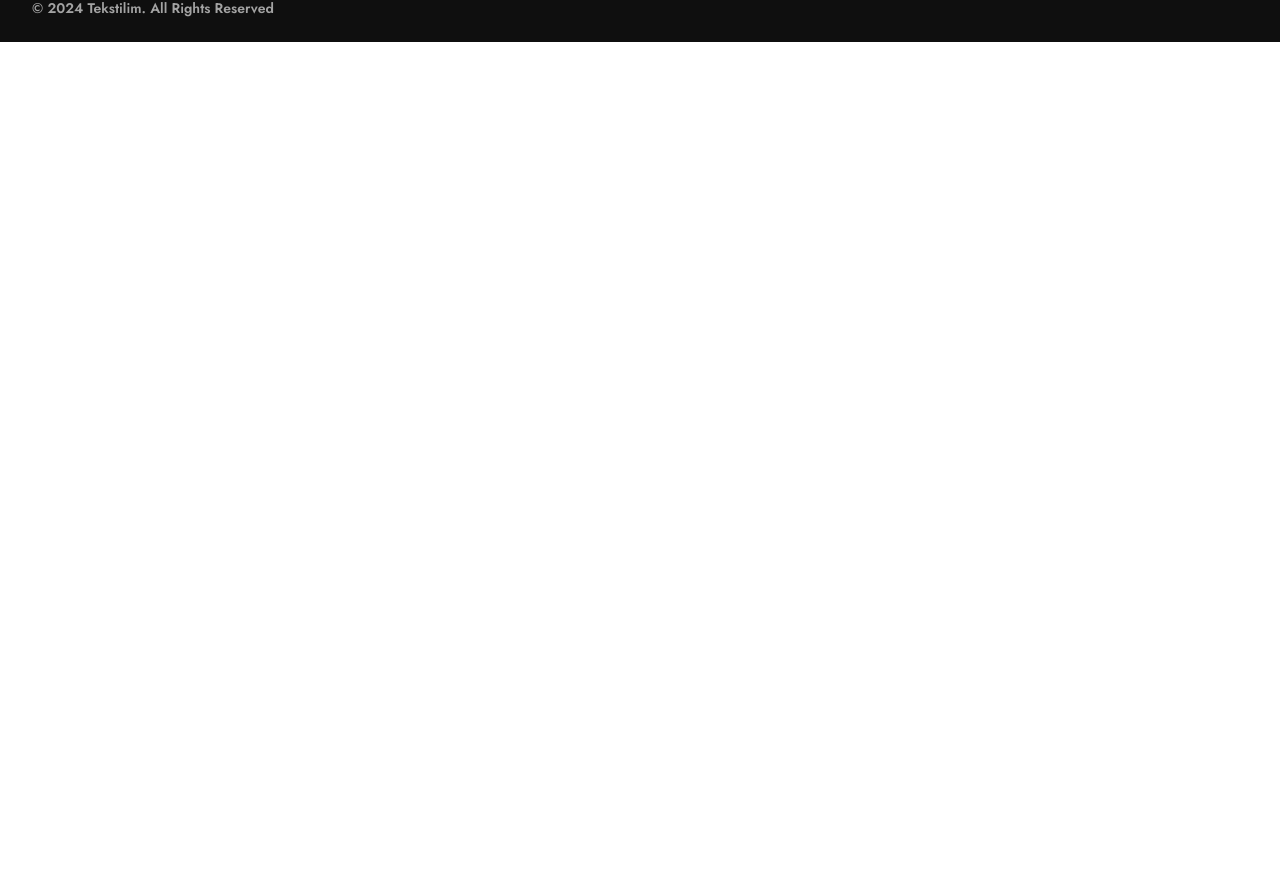
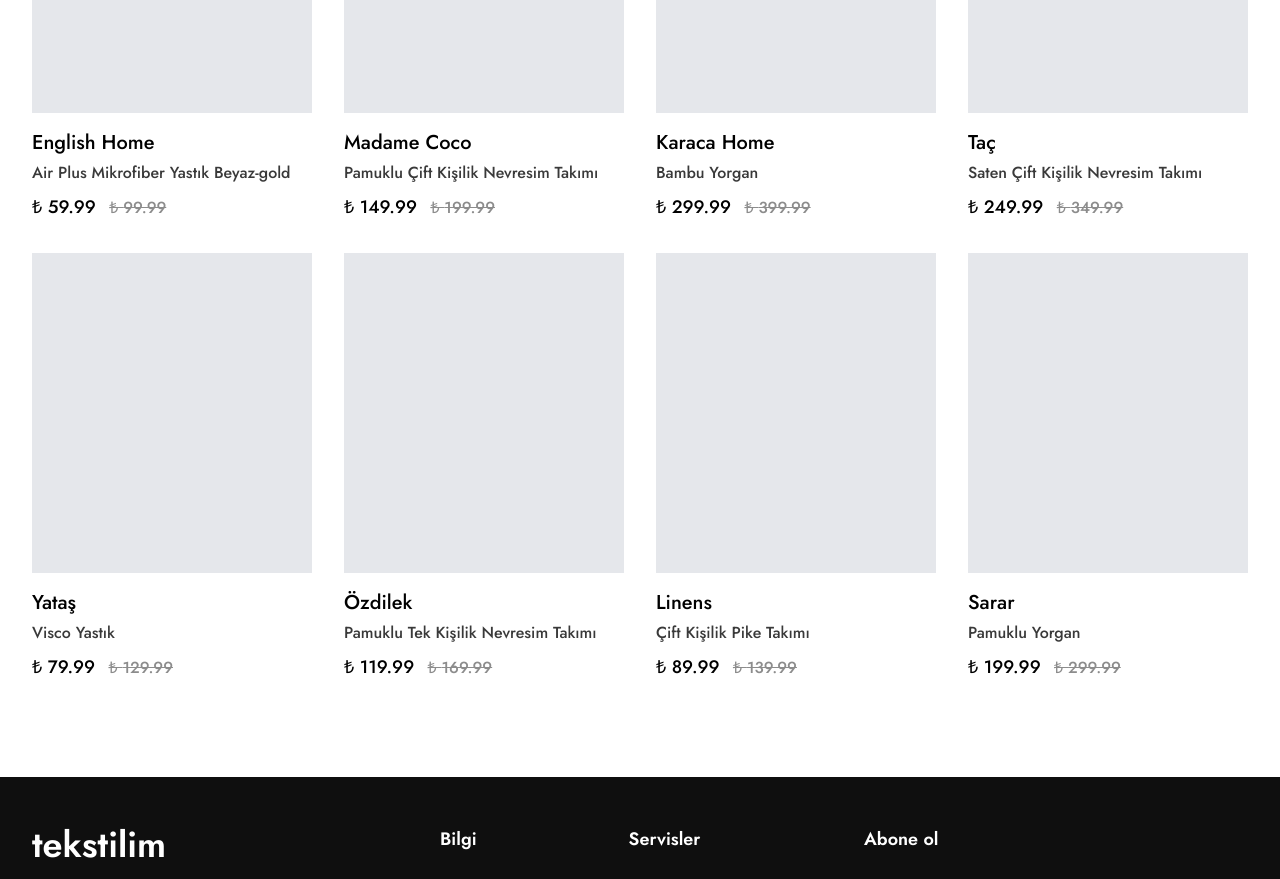
Before and after one commit to yusuf-ad/tekstilim, a Next.js app in the folder frontend/: page / in a window 1280 px wide. Shown: the part 1452-2331 px from the top of the page. Before the commit the page ends 1494 px from the top, so only its background shows below. Built offline with nearby package versions, Linux system fonts and the light colour scheme.

Commit message:
BestSellers sectionı ekledim

```diff
--- a/frontend/app/page.tsx
+++ b/frontend/app/page.tsx
@@ -1,3 +1,4 @@
+import BestSellers from "@/components/layout/BestSellers";
 import Hero from "@/components/layout/home/Hero";
 import HomeCategories from "@/components/layout/home/HomeCategories";
 
@@ -7,6 +8,8 @@
       <Hero />
 
       <HomeCategories />
+
+      <BestSellers />
     </>
   );
 }
--- /dev/null
+++ b/frontend/components/ProductCard.tsx
@@ -0,0 +1,25 @@
+import { Product } from "@/lib/types";
+
+function ProductCard({ product }: { product: Product }) {
+  return (
+    <div className="col-span-1">
+      <div className="mb-4 h-80 bg-gray-200"></div>
+
+      <div>
+        <h3 className="mb-1 text-xl font-medium text-primary-900">
+          {product.title}{" "}
+        </h3>
+        <p className="mb-2 font-medium text-primary-600">{product.model}</p>
+
+        <div>
+          <span className="text-lg font-medium">₺ {product.price} </span>
+          <span className="ml-2 font-medium text-gray-500 line-through">
+            ₺ {product.oldPrice}
+          </span>
+        </div>
+      </div>
+    </div>
+  );
+}
+
+export default ProductCard;
--- /dev/null
+++ b/frontend/components/layout/BestSellers.tsx
@@ -0,0 +1,81 @@
+import { Product } from "@/lib/types";
+import ProductCard from "../ProductCard";
+
+const bestProducts = [
+  {
+    id: 1,
+    title: "English Home",
+    model: "Air Plus Mikrofiber Yastık Beyaz-gold",
+    price: 59.99,
+    oldPrice: 99.99,
+  },
+  {
+    id: 2,
+    title: "Madame Coco",
+    model: "Pamuklu Çift Kişilik Nevresim Takımı",
+    price: 149.99,
+    oldPrice: 199.99,
+  },
+  {
+    id: 3,
+    title: "Karaca Home",
+    model: "Bambu Yorgan",
+    price: 299.99,
+    oldPrice: 399.99,
+  },
+  {
+    id: 4,
+    title: "Taç",
+    model: "Saten Çift Kişilik Nevresim Takımı",
+    price: 249.99,
+    oldPrice: 349.99,
+  },
+  {
+    id: 5,
+    title: "Yataş",
+    model: "Visco Yastık",
+    price: 79.99,
+    oldPrice: 129.99,
+  },
+  {
+    id: 6,
+    title: "Özdilek",
+    model: "Pamuklu Tek Kişilik Nevresim Takımı",
+    price: 119.99,
+    oldPrice: 169.99,
+  },
+  {
+    id: 7,
+    title: "Linens",
+    model: "Çift Kişilik Pike Takımı",
+    price: 89.99,
+    oldPrice: 139.99,
+  },
+  {
+    id: 8,
+    title: "Sarar",
+    model: "Pamuklu Yorgan",
+    price: 199.99,
+    oldPrice: 299.99,
+  },
+];
+
+function BestSellers() {
+  return (
+    <section className="custom-container mb-12 px-8 py-12">
+      <h2 className="mb-12 text-center text-lg font-medium sm:text-3xl">
+        En Çok Satanlar
+      </h2>
+
+      <div className="grid grid-cols-2 gap-8 lg:grid-cols-4">
+        {bestProducts.map((product: Product, index: number) => (
+          <div className={`${index >= 4 ? "hidden lg:block" : ""}`}>
+            <ProductCard key={product.id} product={product} />
+          </div>
+        ))}
+      </div>
+    </section>
+  );
+}
+
+export default BestSellers;
--- /dev/null
+++ b/frontend/lib/types.ts
@@ -0,0 +1,7 @@
+export type Product = {
+  id: number;
+  title: string;
+  model: string;
+  price: number;
+  oldPrice: number;
+};
```
